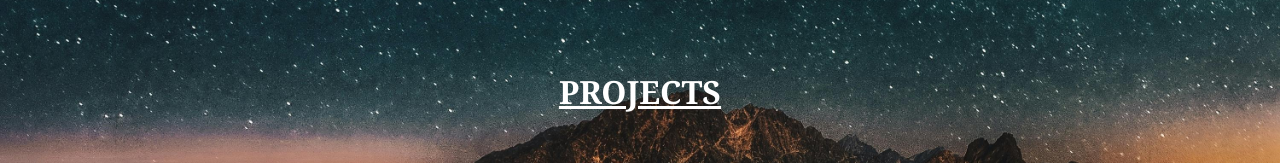
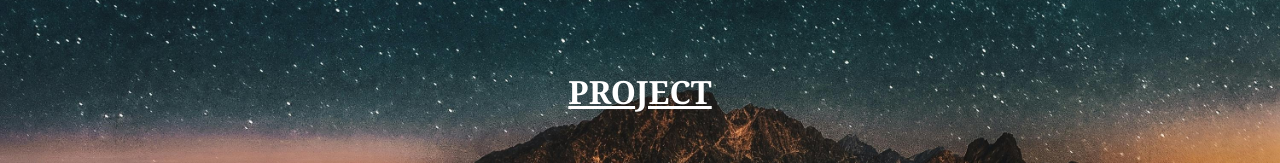
Before and after one commit to JustinCruzz/Rampageportfolio, a React (Create React App) app: page / in a window 1280 px wide. Shown: the part 599-762 px from the top of the page. Built offline with nearby package versions, Linux system fonts and the light colour scheme.

Commit message:
Initial commit

```diff
--- a/src/components/Projects.js
+++ b/src/components/Projects.js
@@ -7,7 +7,7 @@ export default function Projects() {
   return (
     <div>
       <div className="projects font">
-        <h1><u>PROJECTS</u></h1>
+        <h1><u>PROJECT</u></h1>
         <div className="cards ">
           <div className="card ">
             <img src={music} alt="MUSIC " />
```
